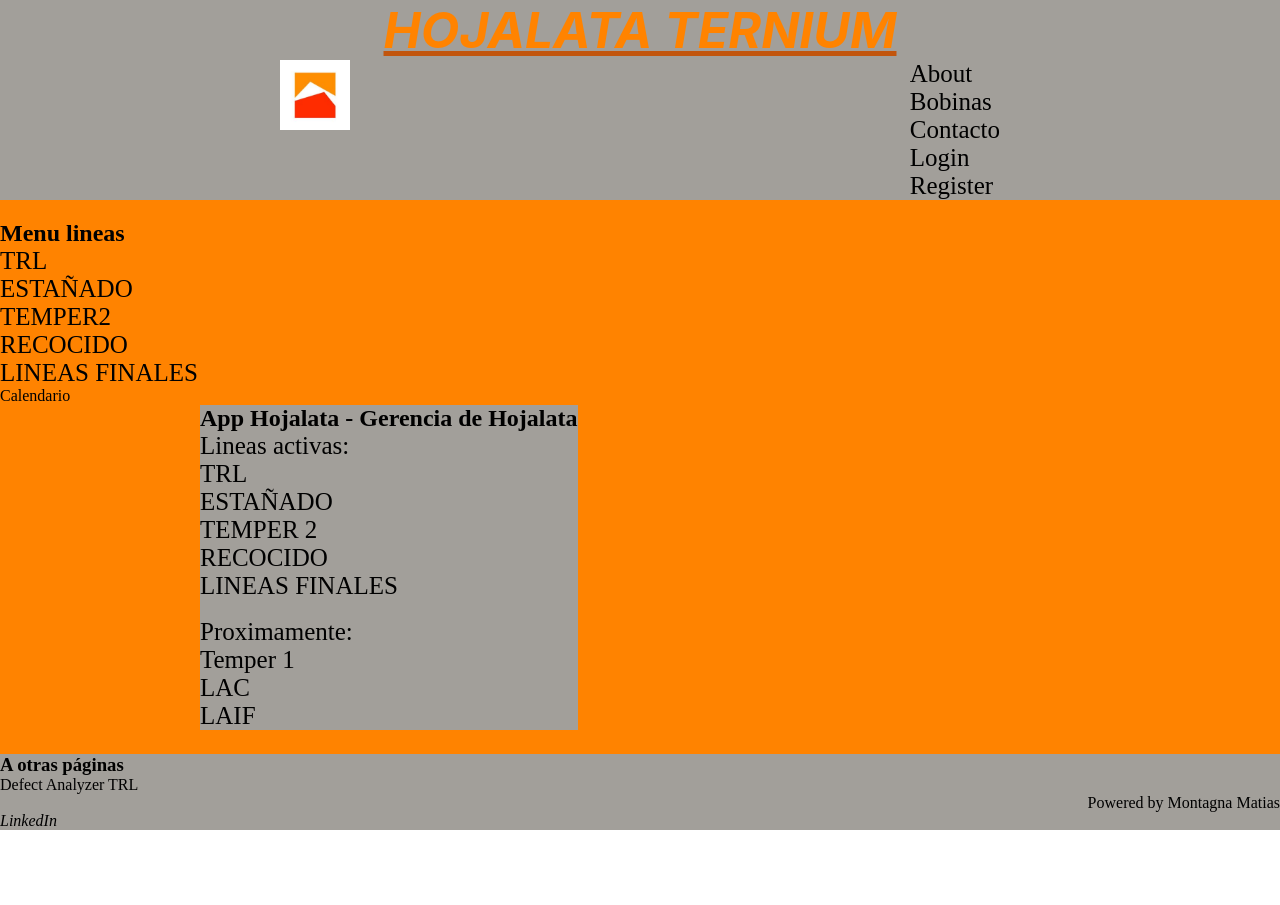
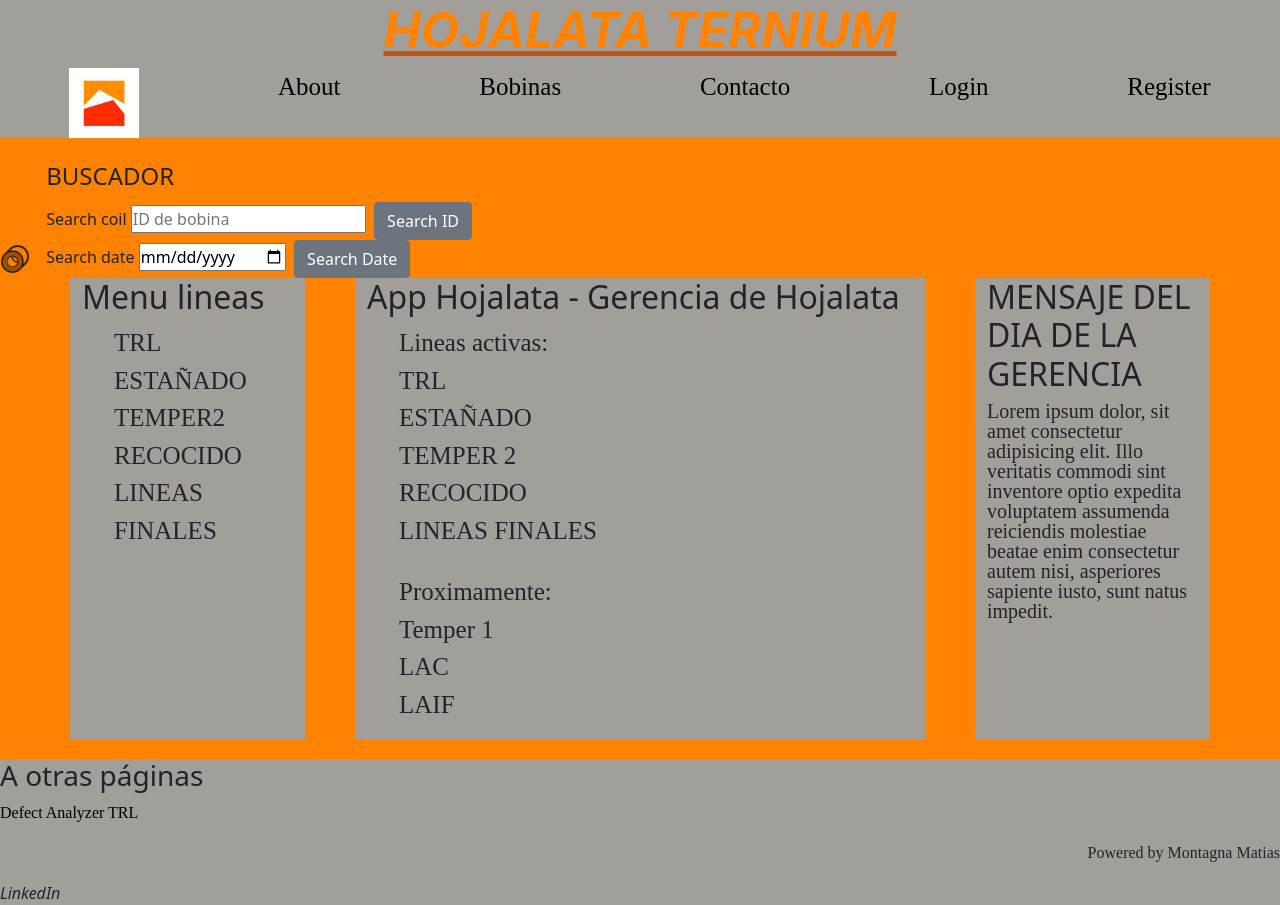
Before and after one commit to MMontagna1109/DesarrolloWeb, a plain HTML site: page aplicandoGRIDS/Templates/about.html in a window 1280 px wide. Before the commit the page ends 830 px from the top, so only its background shows below. Drawn offline with nearby package versions, Linux system fonts and the light colour scheme.

Commit message:
boostrap

```diff
--- a/aplicandoGRIDS/CSS/style.css
+++ b/aplicandoGRIDS/CSS/style.css
@@ -52,31 +52,31 @@
     padding-bottom: 20px;
 
 }
-#mainPrincipal{
+/* .mainPrincipal{
     display: grid;
-    /* flex-direction: row; */
+    flex-direction: row;
     width: 100%;
-}
+} */
 
-#mainPrincipal-MenuLineas{
-    display: flex;
+.mainPrincipal-MenuLineas{
+    /* display: flex; */
     background-color: hsl(34, 4%, 62%) ;
-    width: 20%;
-    height: auto;
+    /* width: 20%; */
+    /* height: auto; */
 }
 
 
 
-#mainPrincipal-MensajeDia{
-    display: flex;
+.mainPrincipal-MensajeDia{
+    /* display: flex; */
     text-align: left;
     font-size: 20px;
     line-height: 1;
     background-color: hsl(34, 4%, 62%);
-    width: 25%;
-    height: 50%;
+    /* width: 25%; */
+    /* height: 50%; */
     overflow: scroll;
-    margin-left: 70%;
+    /* margin-left: 70%; */
 
 }
 
@@ -108,8 +108,8 @@
 
 #imagenBuscador{
     display: inline-block;
-    width: 20px;
-    height: 20px;
+    width: 30px;
+    height: 30px;
 }
 
 #imagenLogo{
@@ -119,10 +119,10 @@
 }
 
 .about-Style{
-    display: inline-block;
+    /* display: inline-block; */
     background-color: hsl(34, 4%, 62%);
-    margin-left: 200px;
-    margin-right: 200px;
+    margin-left: 50px;
+    margin-right: 50px;
     overflow: scroll;
     list-style:square;
 }
--- a/aplicandoGRIDS/Templates/about.html
+++ b/aplicandoGRIDS/Templates/about.html
@@ -4,31 +4,62 @@
 <head>
     <meta charset="utf-8" />
     <link rel="shortcut icon" href="../Images/favicon.ico">
+    <link rel="stylesheet" href="https://cdnjs.cloudflare.com/ajax/libs/animate.css/4.1.1/animate.min.css"/>
+    <link href="https://cdn.jsdelivr.net/npm/bootstrap@5.1.3/dist/css/bootstrap.min.css" rel="stylesheet" integrity="sha384-1BmE4kWBq78iYhFldvKuhfTAU6auU8tT94WrHftjDbrCEXSU1oBoqyl2QvZ6jIW3" crossorigin="anonymous">
+    <script src="https://cdn.jsdelivr.net/npm/bootstrap@5.1.3/dist/js/bootstrap.bundle.min.js" integrity="sha384-ka7Sk0Gln4gmtz2MlQnikT1wXgYsOg+OMhuP+IlRH9sENBO0LRn5q+8nbTov4+1p" crossorigin="anonymous"></script>
     <link rel="stylesheet" href="../CSS/style.css">
     <title>about</title>
 </head>
 <body>
     <header>
-        <a href="..\index.html"><h1>HOJALATA TERNIUM</h1></a>
+        <a href="../index.html"><h1 class="animate__animated animate__slideInUp">HOJALATA TERNIUM</h1></a>
+        <!-- MENU -->
         <nav>
-            <!-- MENU -->
-            <a href="..\index.html"><img id="imagenLogo" src="..\Images\LogoTernium.jpg" alt="Logo de la empresa TERNIUM" /></a>
-            <div class="menu">
-                <ul>
-                    <li class="menu-izquierda"><a href="./about.html">About</a></li>
-                    <li class="menu-izquierda"><a href="./bobinas.html">Bobinas</a></li>
-                    <li class="menu-izquierda"><a href="./contacto.html">Contacto</a></li>
-                    <li class="menu-derecha"><a href="./login.html">Login</a></li>
-                    <li class="menu-derecha"><a href="./register.html">Register</a></li>
-                </ul>
-            </div>
+            <div> <a href="../index.html"><img id="imagenLogo" src="../Images/LogoTernium.jpg" alt="Logo de la empresa TERNIUM" /></a></div>
+            <div><a href=".\about.html">About</a></div>
+            <div><a href=".\bobinas.html">Bobinas</a></div>
+            <div><a href=".\contacto.html">Contacto</a></div>
+            <div><a href=".\login.html">Login</a></div>
+            <div><a href=".\register.html">Register</a></div>
         </nav>
     </header>
     <main>
+        <section> <!-- Seccion BUSCADOR -->
+            <span><img  id="imagenBuscador" class="img-fluid" src="../Images/bobina.ico" alt="Imagen representativa de una bobina de metal"/></span>
+            <!--BUSCADOR-->
+            <div class="container buscador-Style"> <!-- container agregado de boostrap -->
+            <!-- <span class="buscador-Style"> -->
+                <fieldset>
+                    <legend>BUSCADOR</legend>
+                    <!-- POR ID -->
+                    <span>
+                        <form action="" method="get">
+                            <label for="buscadorBobina">Search coil</label>
+                            <input type="text" placeholder="ID de bobina" id="buscadorBobina">
+                            <label for="Search"></label>
+                            <button class="btn btn-secondary" type="submit" value="Search">Search ID</button> <!-- Cambio de boton con boostrap -->
 
-        <section>
-            <!-- MENU LATERAL, vincula cada linea de produccion con esta página -->
-            <div class="menu-lineas-style">
+                        </form>
+                    </span>
+                    <!--POR CALENDARIO-->
+                    <span>
+                        <form action="" method="get">
+                            <label for="buscadorFecha">Search date</label>
+                            <input type="date" placeholder="Fecha" id="buscadorFecha">
+                            <label for="Search"></label>
+                            <button class="btn btn-secondary" type="submit" value="Search">Search Date</button><!-- Cambio de boton con boostrap -->
+
+                        </form>
+                    </span>
+                </fieldset>
+            </div>
+        </section>
+
+        <section> <!-- Maquetiado ahora con boostrap! -->
+            <!-- MENU LATERAL, vincula cada linea de produccion. -->
+            <div class="container">
+                <div class="row">
+                    <div class="col mainPrincipal-MenuLineas">
                         <h2>Menu lineas</h2>
                         <ul>
                             <li>TRL</li>
@@ -38,14 +69,7 @@
                             <li>LINEAS FINALES</li>
                         </ul>
                     </div>
-        </section>
-        <section>
-                <!-- CALENDARIO -->
-            <div class="calendario-Style">Calendario</div>
-        </section>
-        <section>
-            <!-- MENSAJE ABOUT -->
-            <div class="about-Style">
+                    <div class="col-6 about-Style">
                         <h2>
                             App Hojalata - Gerencia de Hojalata
                         </h2>
@@ -63,10 +87,15 @@
                                 <li>LAIF</li>
 
                         </ul>
-
-
+                    </div>
+                    <div class="col mainPrincipal-MensajeDia">
+                        <h2>MENSAJE DEL DIA DE LA GERENCIA</h2>
+                        <p>Lorem ipsum dolor, sit amet consectetur adipisicing elit. Illo veritatis commodi sint inventore optio expedita voluptatem assumenda reiciendis molestiae beatae enim consectetur autem nisi, asperiores sapiente iusto, sunt natus impedit.</p>
+                    </div>
+              </div>
             </div>
         </section>
+
 
     </main>
     <footer>
```
Also changed, not shown: aplicandoGRIDS/index.html (+50 -19 lines). Lines whose indentation alone changed are shown as unchanged.
